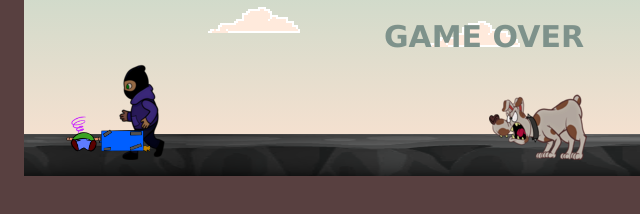
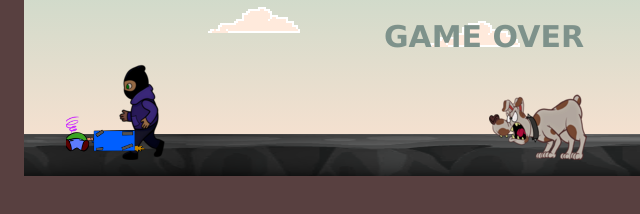
Before and after one commit to KarimeArt/Camotes, a plain HTML site: page index.html in a window 1280 px wide. Shown: the part 364-578 px from the top of the page, 156-796 px from the left. Drawn offline with Linux system fonts and the light colour scheme.

Commit message:
Update estilos.css

```diff
--- a/css/estilos.css
+++ b/css/estilos.css
@@ -44,7 +44,7 @@ body{
     z-index: 2;
 
     background: url(../img/dino.png) repeat-x 0px 0px;
-    background-size: 345px 84px;
+    background-size: 336px 84px;
     background-position-x: 0px;
 
 }
```
